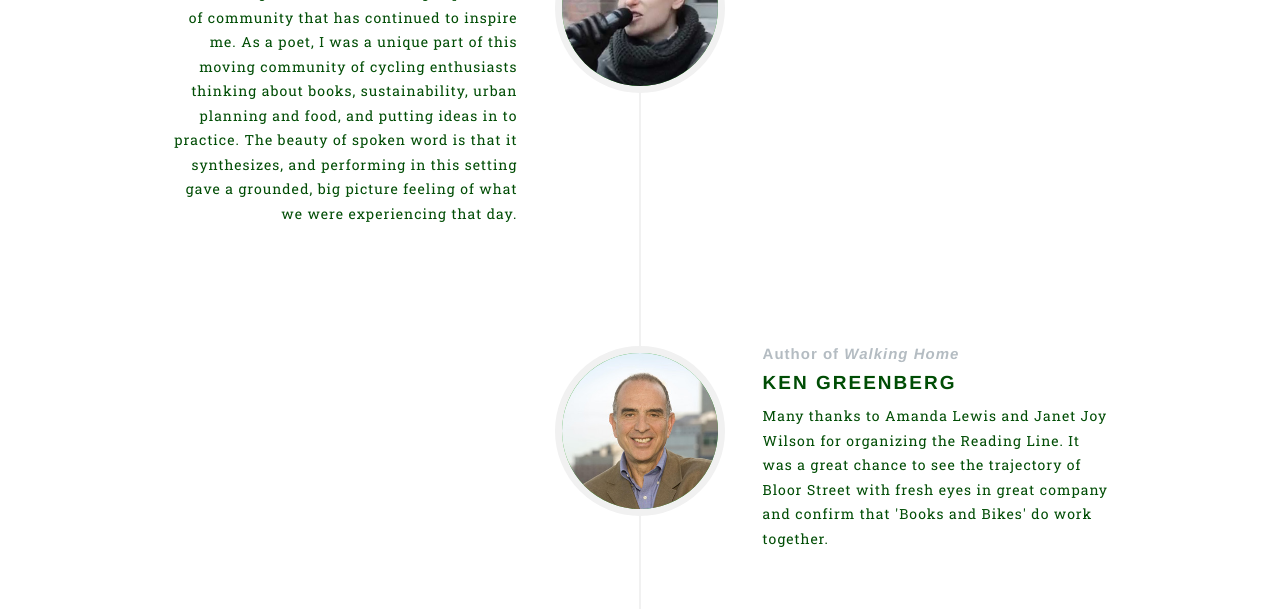
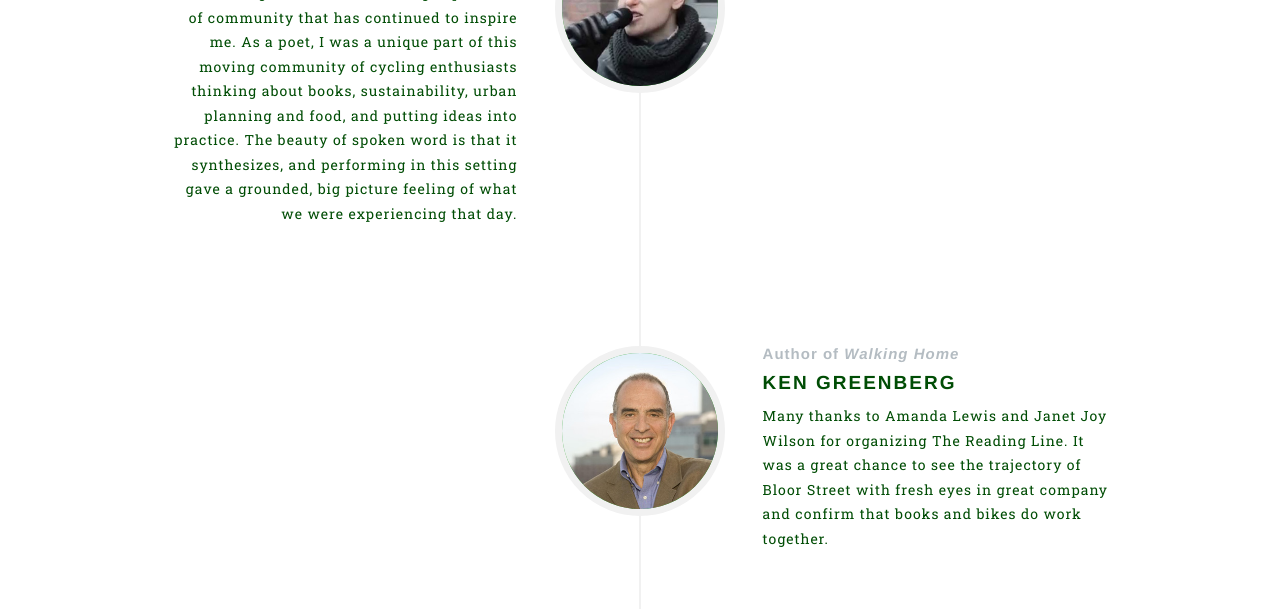
Before and after one commit to thereadingline/thereadingline.github.io, a Jekyll site: the page built from index.html, in a window 1280 px wide and 1400 px high, scrolled down 5020 px. Shown: the part 277-886 px from the top of the window. Built offline with Jekyll 4.4.1, drawn with Linux system fonts in a browser that asks for light colours; some web fonts are replaced; some of the changed text lies outside the part shown.

Commit message:
team testimonial

```diff
--- a/_data/team.yml
+++ b/_data/team.yml
@@ -14,7 +14,7 @@ people:
 
 - name: Amanda Lewis
   pic: amanda-lewis
-  position: Co-Founder & Program Director
+  position: Co-Founder & Programming Director
   social:
     - title: twitter
       url: https://twitter.com/aemlewis
--- a/_data/testimonials.yml
+++ b/_data/testimonials.yml
@@ -34,12 +34,12 @@
 - author: Tanya Neumeyer
   img: tanya-neumeyer
   about: Poet
-  content: "The Reading Line was a nurturing experience of community that has continued to inspire me. As a poet, I was a unique part of this moving community of cycling enthusiasts thinking about books, sustainability, urban planning and food, and putting ideas in to practice. The beauty of spoken word is that it synthesizes, and performing in this setting gave a grounded, big picture feeling of what we were experiencing that day."
+  content: "The Reading Line was a nurturing experience of community that has continued to inspire me. As a poet, I was a unique part of this moving community of cycling enthusiasts thinking about books, sustainability, urban planning and food, and putting ideas into practice. The beauty of spoken word is that it synthesizes, and performing in this setting gave a grounded, big picture feeling of what we were experiencing that day."
 
 - author: Ken Greenberg
   img: ken-greenberg
   about: Author of <em>Walking Home</em>
-  content: "Many thanks to Amanda Lewis and Janet Joy Wilson for organizing the Reading Line. It was a great chance to see the trajectory of Bloor Street with fresh eyes in great company and confirm that 'Books and Bikes' do work together."
+  content: "Many thanks to Amanda Lewis and Janet Joy Wilson for organizing The Reading Line. It was a great chance to see the trajectory of Bloor Street with fresh eyes in great company and confirm that books and bikes do work together."
 
 - author: Natale Ghent
   img: natale-ghent
```
